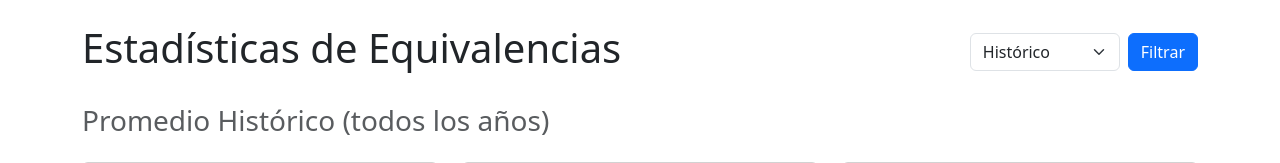
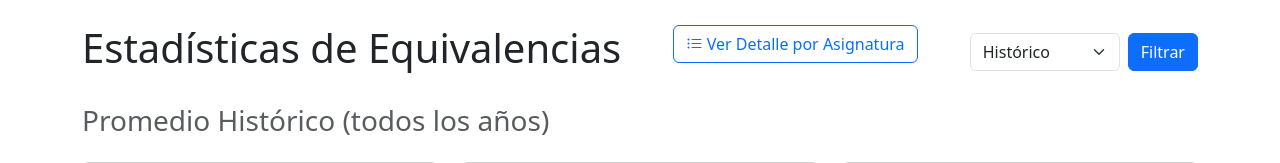
Before and after one commit to Dept-Civil-UTN-FRLP/civil-web, a Django app: page /estadisticas/ in a window 1280 px wide. Shown: the part 80-243 px from the top of the page. Run offline with Django 5.2, Linux system fonts and the light colour scheme; the visitor is signed in with stand-in values (Sample User, id 1); data comes from the database, SQL or seed files in the repository; data that the repository does not hold is empty.

Commit message:
feat(equivalencias): agregar enlace a vista por asignatura
- Botón en estadísticas generales
- Navegación entre vistas de estadísticas

```diff
--- a/equivalencias/templates/equivalencias/estadisticas.html
+++ b/equivalencias/templates/equivalencias/estadisticas.html
@@ -4,6 +4,12 @@
 {% block content %}
   <div class="d-flex justify-content-between align-items-center mb-4">
     <h1>Estadísticas de Equivalencias</h1>
+
+    <div class="mb-3">
+    <a href="{% url 'estadisticas_asignaturas' %}" class="btn btn-outline-primary">
+        <i class="bi bi-list-ul"></i> Ver Detalle por Asignatura
+    </a>
+</div>
 
     <form method="GET" class="d-flex align-items-center">
       <select name="year" class="form-select me-2" style="width: 150px;">
```
